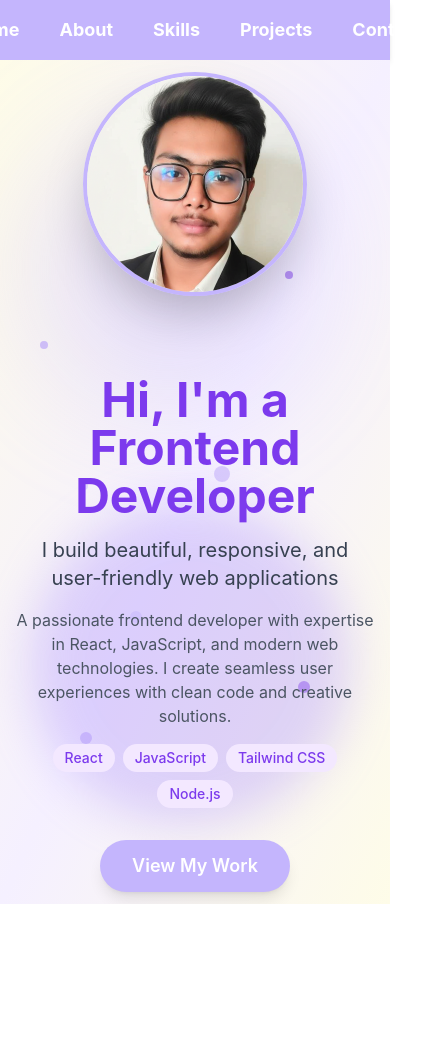
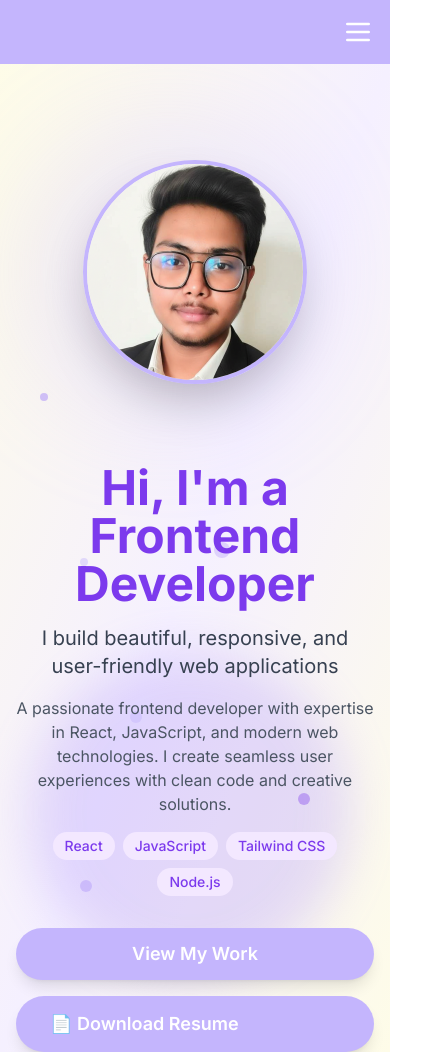
Before and after one commit to anik0103/Anik-s-Portfolio, a React (Create React App) app: page / in a window 390 px wide. Shown: the whole page, 422 px wide, since content can reach past the window. Before the commit the page ends 904 px from the top, so only its background shows below. Built offline with nearby package versions, Linux system fonts and the light colour scheme.

Commit message:
Refactor code structure for improved readability and maintainability

```diff
--- a/public/index.html
+++ b/public/index.html
@@ -2,7 +2,9 @@
 <html lang="en">
   <head>
     <meta charset="utf-8" />
-    <link rel="icon" href="%PUBLIC_URL%/favicon.ico" />
+<link rel="preconnect" href="https://fonts.googleapis.com">
+<link rel="preconnect" href="https://fonts.gstatic.com" crossorigin>
+<link href="https://fonts.googleapis.com/css2?family=Inter:wght@100..900&display=swap" rel="stylesheet">
     <meta name="viewport" content="width=device-width, initial-scale=1" />
     <meta name="theme-color" content="#000000" />
     <meta
--- a/src/Components/Home/Home.js
+++ b/src/Components/Home/Home.js
@@ -29,7 +29,7 @@ function Home() {
       <div className="absolute top-1/2 left-20 w-2 h-2 bg-[#C4B5FD] rounded-full opacity-40 animate-pulse"></div>
       <div className="absolute bottom-1/2 right-40 w-4 h-4 bg-[#A78BFA] rounded-full opacity-20 animate-pulse"></div>
       <div
-        className="relative z-10 flex flex-col md:flex-row items-center justify-center min-h-screen px-4 gap-20"
+        className="relative z-10 flex flex-col md:flex-row items-center justify-center min-h-screen px-4 gap-20 pt-24 md:pt-0"
         style={{
           transform: `translate(${mousePosition.x}px, ${mousePosition.y}px)`,
         }}
@@ -71,12 +71,21 @@ function Home() {
               </span>
             </div>
           </div>
+          <div className="flex flex-col sm:flex-row gap-4 justify-center md:justify-start">
             <a
               href="/projects"
               className="bg-[#C4B5FD] text-white px-8 py-3 rounded-full font-semibold text-lg hover:bg-[#A78BFA] transition-all duration-300 transform hover:scale-105 shadow-lg inline-block"
             >
               View My Work
             </a>
+              <a
+              href="/Anik-resume.pdf"
+              download="Anik-Resume.pdf"
+              className="bg-[#C4B5FD] text-white px-8 py-3 rounded-full font-semibold text-lg hover:bg-[#A78BFA] transition-all duration-300 transform hover:scale-105 shadow-lg border-2 border-transparent hover:border-white/50 flex items-center gap-2"
+            >
+              📄 Download Resume
+            </a>
+          </div>
         </div>
       </div>
     </section>
--- a/src/Components/Navber/Nav.js
+++ b/src/Components/Navber/Nav.js
@@ -1,9 +1,29 @@
 import { Link } from 'react-router-dom';
+import { useState } from 'react';
 
 const Nav = () => {
+  const [isOpen, setIsOpen] = useState(false);
     return (
         <nav className="bg-[#C4B5FD] py-4 shadow-md">
-            <ul className="flex gap-10 justify-center text-lg font-bold text-white">
+          <div className="max-w-6xl mx-auto px-4">
+            <div className="flex justify-between items-center">
+              {/* Logo or empty for center align simulation */}
+              <div className="flex-shrink-0">
+              </div>
+
+              {/* Hamburger button for mobile */}
+              <button
+                className="lg:hidden text-white text-2xl focus:outline-none"
+                onClick={() => setIsOpen(!isOpen)}
+              >
+                <svg className="w-8 h-8" fill="none" stroke="currentColor" viewBox="0 0 24 24">
+                  <path className={!isOpen ? 'block' : 'hidden'} strokeLinecap="round" strokeLinejoin="round" strokeWidth={2} d="M4 6h16M4 12h16M4 18h16" />
+                  <path className={isOpen ? 'block' : 'hidden'} strokeLinecap="round" strokeLinejoin="round" strokeWidth={2} d="M6 18L18 6M6 6l12 12" />
+                </svg>
+              </button>
+
+              {/* Desktop Menu */}
+              <ul className="hidden lg:flex gap-10 justify-center text-lg font-bold text-white flex-1">
                 <li>
                   <Link to="/" className="hover:text-[#FEFCE8] focus:text-[#FEFCE8] transition-colors duration-200">Home</Link>
                 </li>
@@ -20,6 +40,61 @@ const Nav = () => {
                   <Link to="/contact" className="hover:text-[#FEFCE8] focus:text-[#FEFCE8] transition-colors duration-200">Contact</Link>
                 </li>
               </ul>
+            </div>
+
+            {/* Mobile Menu */}
+            {isOpen && (
+              <div className="lg:hidden mt-4 pb-4 border-t border-white/20">
+                <ul className="flex flex-col gap-4 text-lg font-bold text-white">
+                  <li>
+                    <Link
+                      to="/"
+                      className="block py-2 hover:text-[#FEFCE8] focus:text-[#FEFCE8] transition-colors duration-200"
+                      onClick={() => setIsOpen(false)}
+                    >
+                      Home
+                    </Link>
+                  </li>
+                  <li>
+                    <Link
+                      to="/about"
+                      className="block py-2 hover:text-[#FEFCE8] focus:text-[#FEFCE8] transition-colors duration-200"
+                      onClick={() => setIsOpen(false)}
+                    >
+                      About
+                    </Link>
+                  </li>
+                  <li>
+                    <Link
+                      to="/skills"
+                      className="block py-2 hover:text-[#FEFCE8] focus:text-[#FEFCE8] transition-colors duration-200"
+                      onClick={() => setIsOpen(false)}
+                    >
+                      Skills
+                    </Link>
+                  </li>
+                  <li>
+                    <Link
+                      to="/projects"
+                      className="block py-2 hover:text-[#FEFCE8] focus:text-[#FEFCE8] transition-colors duration-200"
+                      onClick={() => setIsOpen(false)}
+                    >
+                      Projects
+                    </Link>
+                  </li>
+                  <li>
+                    <Link
+                      to="/contact"
+                      className="block py-2 hover:text-[#FEFCE8] focus:text-[#FEFCE8] transition-colors duration-200"
+                      onClick={() => setIsOpen(false)}
+                    >
+                      Contact
+                    </Link>
+                  </li>
+                </ul>
+              </div>
+            )}
+          </div>
         </nav>
     );
 };
--- a/src/Components/Skills/Skills.js
+++ b/src/Components/Skills/Skills.js
@@ -1,14 +1,14 @@
 function Skills() {
   const skills = [
-    { name: 'HTML5', icon: '🛠️', level: 90, category: 'Frontend' },
-    { name: 'CSS3', icon: '🎨', level: 85, category: 'Frontend' },
-    { name: 'JavaScript', icon: '⚛️', level: 90, category: 'Frontend' },
-    { name: 'React', icon: '⚛️', level: 85, category: 'Frontend' },
-    { name: 'Tailwind CSS', icon: '💨', level: 80, category: 'Frontend' },
-    { name: 'Git', icon: '📂', level: 75, category: 'Tools' },
+    { name: "HTML5", icon: "🛠️", level: 90, category: "Frontend" },
+    { name: "CSS3", icon: "🎨", level: 85, category: "Frontend" },
+    { name: "JavaScript", icon: "📜", level: 90, category: "Frontend" },
+    { name: "React", icon: "⚛️", level: 85, category: "Frontend" },
+    { name: "Tailwind CSS", icon: "💨", level: 80, category: "Frontend" },
+    { name: "Git", icon: "📂", level: 75, category: "Tools" },
   ];
 
-  const categories = ['Frontend', 'Tools'];
+  const categories = ["Frontend", "Tools"];
 
   return (
     <section className="min-h-screen bg-gradient-to-br from-[#FEFCE8] to-[#FFFBEB] py-16 px-4">
@@ -18,7 +18,9 @@ function Skills() {
         </h2>
 
         {categories.map((category) => {
-          const catSkills = skills.filter(skill => skill.category === category);
+          const catSkills = skills.filter(
+            (skill) => skill.category === category,
+          );
           if (catSkills.length === 0) return null;
 
           return (
--- a/src/index.css
+++ b/src/index.css
@@ -4,7 +4,7 @@
 
 body {
   margin: 0;
-  font-family: -apple-system, BlinkMacSystemFont, 'Segoe UI', 'Roboto', 'Oxygen',
+  font-family: 'Inter', -apple-system, BlinkMacSystemFont, 'Segoe UI', 'Roboto', 'Oxygen',
     'Ubuntu', 'Cantarell', 'Fira Sans', 'Droid Sans', 'Helvetica Neue',
     sans-serif;
   -webkit-font-smoothing: antialiased;
--- a/tailwind.config.js
+++ b/tailwind.config.js
@@ -4,7 +4,11 @@ content: [
   "./src/**/*.{js,jsx,ts,tsx}",
 ],
   theme: {
-    extend: {},
+    extend: {
+      fontFamily: {
+        sans: ['Inter', 'ui-sans-serif', 'system-ui'],
+      },
+    },
   },
   plugins: [],
 }
```
Also changed, not shown: 1 other file (tests, documents, lock files or other folders). Lines whose indentation alone changed are shown as unchanged.
